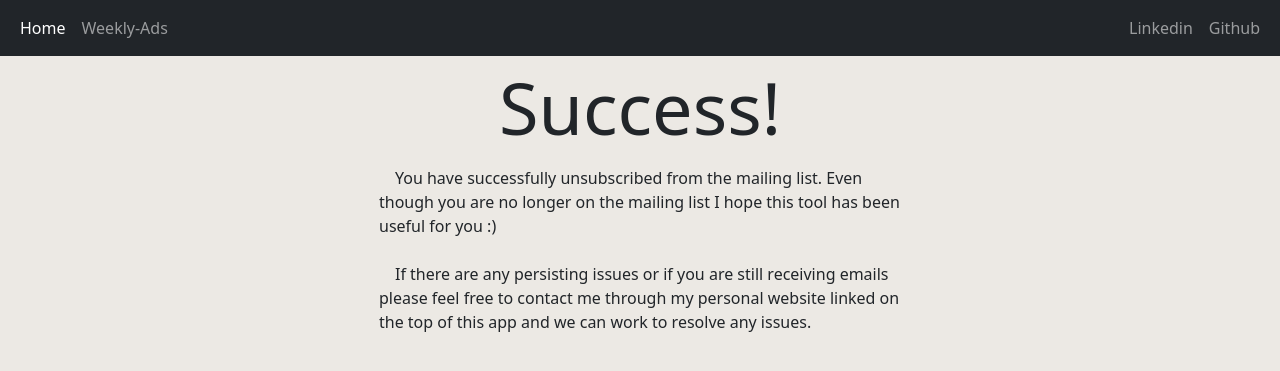
After one commit to d-doan/grocery-ad-fetcher, a Django app: page /unsub_success/ in a window 1280 px wide. The commit adds this page. Shown: the top 371 px of the page. Run offline with Django 4.2, Linux system fonts and the light colour scheme.

Commit message:
Added unsubscription + confirmation page

```diff
--- a/contact_users/templates/contact_users/contact.html
+++ b/contact_users/templates/contact_users/contact.html
@@ -3,6 +3,10 @@
 {% load crispy_forms_tags %}
 
 {% block body %}
-  <h1> Contact Page </h1>
+
+  <h1>Contact Page</h1>
   {% crispy form %}
+  <div class="container">
+    <a href="../unsubscribe/">Unsubscribe</a>
+
 {% endblock %}
--- /dev/null
+++ b/contact_users/templates/contact_users/unsub_success.html
@@ -0,0 +1,20 @@
+{% extends 'contact_users/base.html' %}
+
+{% block body %}
+
+<div class="container-sm">
+    <div class="container mt-2 text-center">
+      <h1 class="display-2">Success!</h1>
+    </div>
+    <div class="container mt-3 w-50">
+        <p>&emsp;You have successfully unsubscribed from the mailing list. Even though you are
+            no longer on the mailing list I hope this tool has been useful for you :)
+            <br><br>
+            &emsp;If there are any persisting issues or if you are still receiving emails please feel free
+            to contact me through my personal website linked on the top of this app and we can work to resolve any issues.
+        </p>
+    </div>
+</div>
+
+
+{% endblock %}
--- a/contact_users/urls.py
+++ b/contact_users/urls.py
@@ -1,5 +1,5 @@
 from django.urls import path
-from .views import ContactView, SuccessView, UnsubscribeView, WeeklyAdView
+from .views import ContactView, SuccessView, UnsubSuccessView, UnsubscribeView, WeeklyAdView
 
 
 app_name = 'contact_users'
@@ -9,5 +9,5 @@ urlpatterns = [
     path('success/', SuccessView.as_view(), name="success"),
     path('unsubscribe/', UnsubscribeView.as_view(), name="unsubscribe"),
     path('weekly_ads/', WeeklyAdView.as_view(), name="weekly_ads"),
-    #path('weekly_ads/', getStorePath),
+    path('unsub_success/', UnsubSuccessView.as_view(), name="unsub_success")
 ]
--- a/contact_users/views.py
+++ b/contact_users/views.py
@@ -1,15 +1,9 @@
-from http.client import HTTPResponse
-from urllib import request
-from django.shortcuts import render
 from django.views.generic import FormView, TemplateView
-from django.http import HttpResponseRedirect
 from django.urls import reverse_lazy
-from django.template import loader
 
 from datetime import date, timedelta
-from .forms import UserPreferences
+from .forms import Unsubscription, UserPreferences
 
-# Create your views here.
 
 class ContactView(FormView):
     template_name = 'contact_users/contact.html'
@@ -23,8 +17,13 @@ class ContactView(FormView):
 class SuccessView(TemplateView):
     template_name = 'contact_users/success.html'
 
-class UnsubscribeView(TemplateView):
+class UnsubscribeView(FormView):
     template_name = 'contact_users/unsubscribe.html'
+    form_class = Unsubscription
+    success_url = reverse_lazy('contact_users:unsub_success')
+
+class UnsubSuccessView(TemplateView):
+    template_name = 'contact_users/unsub_success.html'
 
 class WeeklyAdView(TemplateView):
     template_name = 'contact_users/weekly_ads.html'
```
Also changed, not shown: contact_users/forms.py (+11 -11 lines), contact_users/templates/contact_users/success.html (+4 -8 lines), contact_users/templates/contact_users/unsubscribe.html (+10 -5 lines).
